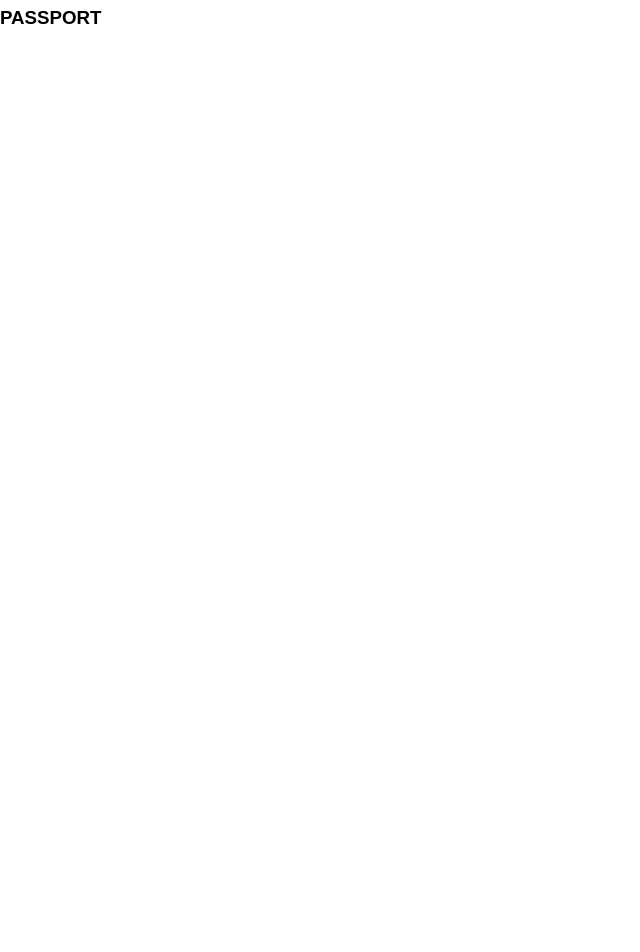
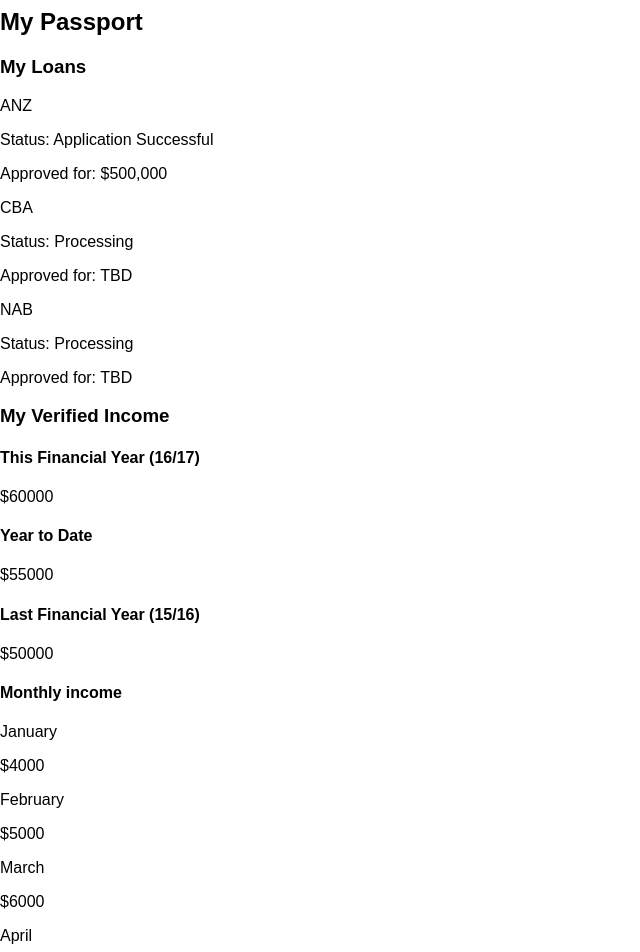
Before and after one commit to ypyang237/finpass_reghack, a React (Create React App) app: page /passport in a window 1280 px wide. Shown: the part 100-1052 px from the top of the page, without its empty margins (0-640 px from the left). Before the commit the page ends 800 px from the top, so only its background shows below. Built offline with nearby package versions, Linux system fonts and the light colour scheme.

Commit message:
adds basic passport page

```diff
--- a/src/components/passport.js
+++ b/src/components/passport.js
@@ -1,10 +1,57 @@
 import React, { Component } from 'react';
 
+const Passport = ({}) => (
+  <div>
+    <h2>My Passport</h2>
 
+    <h3>My Loans</h3>
+    <div>
+      <div>ANZ</div>
+      <p>Status: Application Successful</p>
+      <p>Approved for: $500,000</p>
+    </div>
+    <div>
+      <div>CBA</div>
+      <p>Status: Processing</p>
+      <p>Approved for: TBD</p>
+    </div>
+    <div>
+      <div>NAB</div>
+      <p>Status: Processing</p>
+      <p>Approved for: TBD</p>
+    </div>
 
-const Passport = ({  }) => (
-  <div>
-    <h3>PASSPORT</h3>
+    <h3>My Verified Income</h3>
+    <div>
+      <div>
+        <h4>This Financial Year (16/17)</h4>
+        <p>$60000</p>
+      </div>
+
+      <div>
+        <h4>Year to Date</h4>
+        <p>$55000</p>
+      </div>
+
+      <div>
+        <h4>Last Financial Year (15/16)</h4>
+        <p>$50000</p>
+      </div>
+
+      <div>
+        <h4>Monthly income</h4>
+        <p>January</p>
+        <p>$4000</p>
+        <p>February</p>
+        <p>$5000</p>
+        <p>March</p>
+        <p>$6000</p>
+        <p>April</p>
+        <p>$4000</p>
+        <p>May</p>
+        <p>$3000</p>
+      </div>
+    </div>
   </div>
 )
 
```
